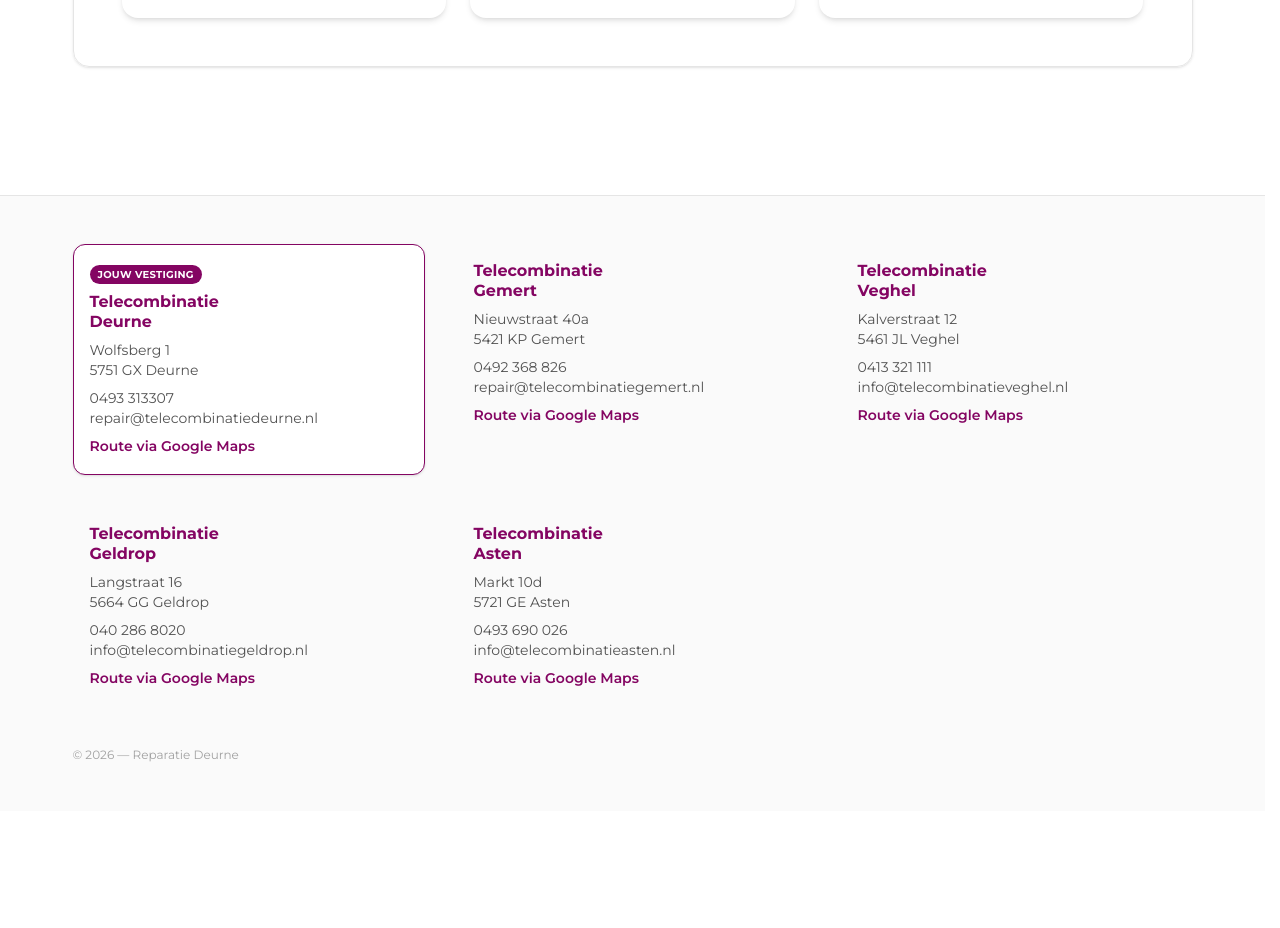
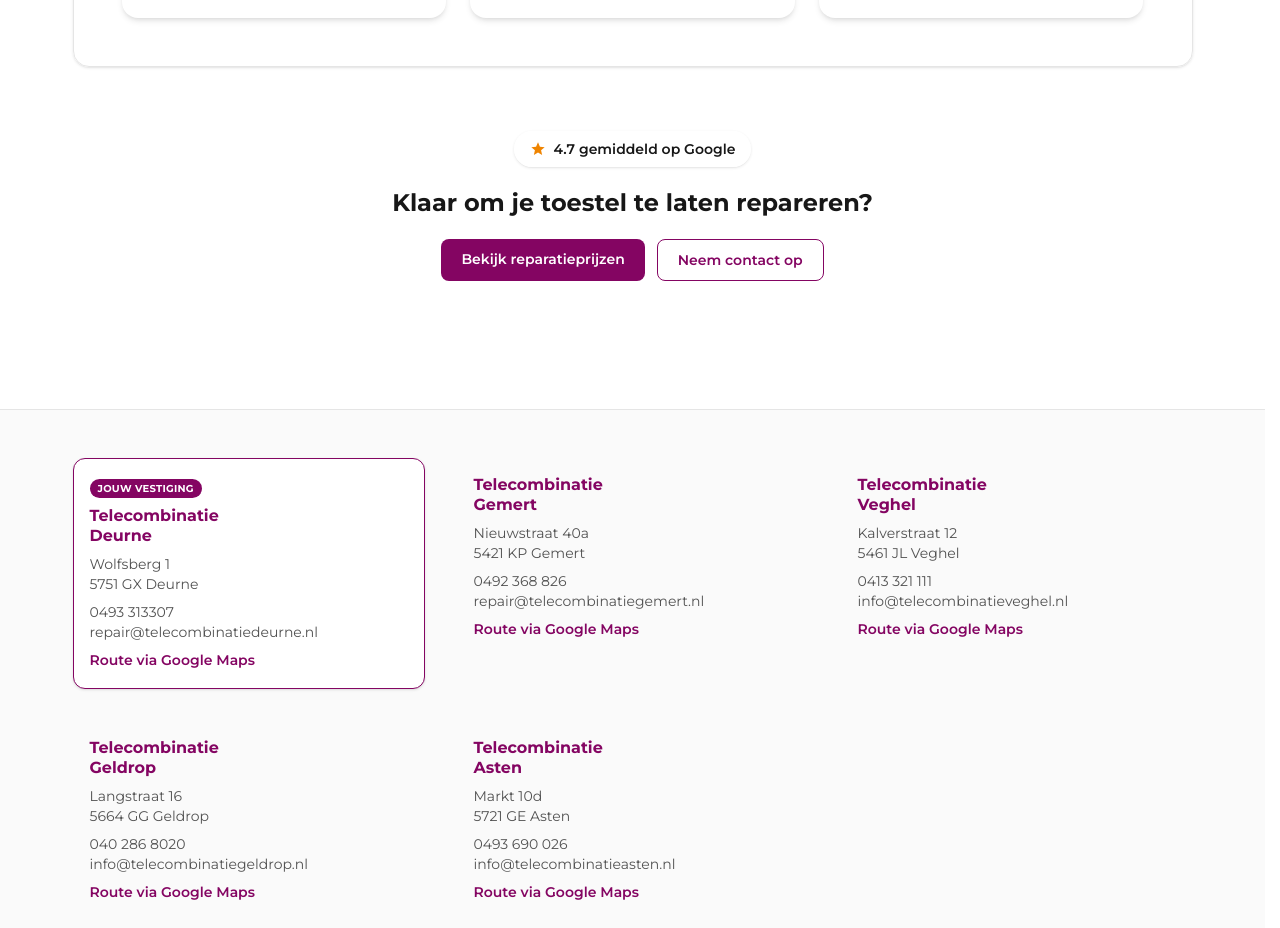
Before and after one commit to bmjvanboven/reparatiedeurne, a Next.js app: page / in a window 1280 px wide. Shown: the part 1540-2468 px from the top of the page. Before the commit the page ends 2351 px from the top, so only its background shows below. Built offline with nearby package versions, Linux system fonts and the light colour scheme; no server answers.

Commit message:
Homepage: losse trust/CTA-regel tussen reviews en footer
Google-beoordeling (per stad, alleen waar bekend) plus twee CTA-
knoppen naar reparatieprijzen en contact, direct op de achtergrond
zonder kaartomlijsting.

Co-Authored-By: Claude Sonnet 5 <noreply@anthropic.com>

```diff
--- a/src/app/page.tsx
+++ b/src/app/page.tsx
@@ -6,6 +6,7 @@ import { FeaturedDevices } from "@/components/FeaturedDevices";
 import { HomeBackground } from "@/components/HomeBackground";
 import { WaaromBlok } from "@/components/WaaromBlok";
 import { ReviewsBlok } from "@/components/ReviewsBlok";
+import { TrustCta } from "@/components/TrustCta";
 import {
   huidigeSiteVariant,
   naarLijst,
@@ -116,6 +117,7 @@ export default async function HomePage() {
 
         <WaaromBlok variant={variant} />
         <ReviewsBlok />
+        <TrustCta variant={variant} />
       </div>
     </>
   );
--- /dev/null
+++ b/src/components/TrustCta.tsx
@@ -0,0 +1,49 @@
+import Link from "next/link";
+import type { SiteVariant } from "@/lib/site-varianten";
+
+/** Gemiddelde Google-beoordeling per stad (alleen bekend voor de directe-reparatie-vestigingen). */
+const GOOGLE_RATING: Record<string, number> = {
+  Deurne: 4.7,
+  Gemert: 4.8,
+  Geldrop: 4.8,
+};
+
+function StarIcon({ className }: { className?: string }) {
+  return (
+    <svg viewBox="0 0 24 24" fill="currentColor" className={className} aria-hidden="true">
+      <path d="M12 2l2.9 6.6 7.1.6-5.4 4.7 1.6 7-6.2-3.8-6.2 3.8 1.6-7-5.4-4.7 7.1-.6z" />
+    </svg>
+  );
+}
+
+export function TrustCta({ variant }: { variant: SiteVariant }) {
+  const rating = GOOGLE_RATING[variant.stad];
+
+  return (
+    <section className="pb-16 text-center">
+      {rating && (
+        <p className="mb-5 inline-flex items-center gap-2 rounded-full bg-white/90 px-4 py-2 text-sm font-semibold text-neutral-900 shadow-sm">
+          <StarIcon className="h-4 w-4 text-tc-oranje" />
+          {rating} gemiddeld op Google
+        </p>
+      )}
+      <h2 className="text-xl font-bold text-neutral-900 sm:text-2xl">
+        Klaar om je toestel te laten repareren?
+      </h2>
+      <div className="mt-5 flex flex-wrap justify-center gap-3">
+        <Link
+          href="/reparatieprijzen"
+          className="rounded-lg bg-tc-paars px-5 py-2.5 text-sm font-semibold text-white hover:bg-tc-paars/90"
+        >
+          Bekijk reparatieprijzen
+        </Link>
+        <Link
+          href="/contact"
+          className="rounded-lg border border-tc-paars bg-white/90 px-5 py-2.5 text-sm font-semibold text-tc-paars hover:bg-tc-paars-licht"
+        >
+          Neem contact op
+        </Link>
+      </div>
+    </section>
+  );
+}
```
